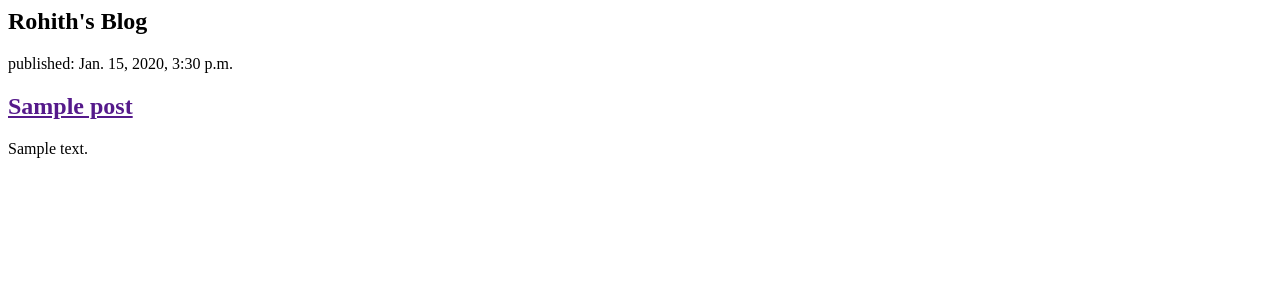
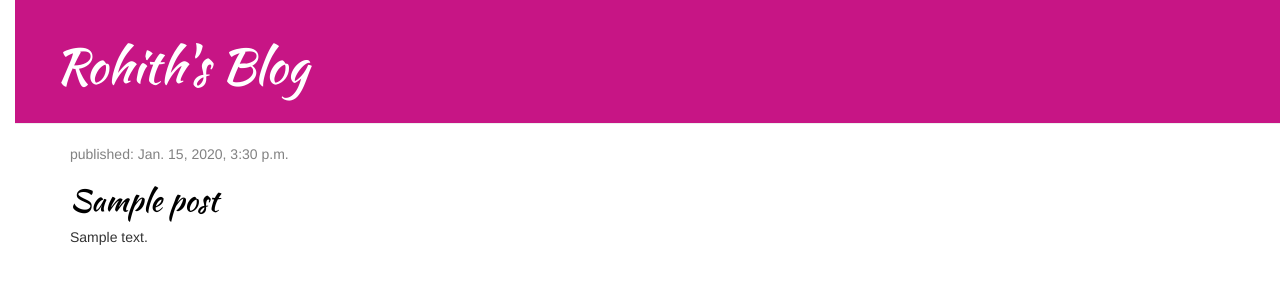
Before and after one commit to RohithSml/Django_Blog, a Django app: template mysite/blog/templates/blog/post_list.html in a window 1280 px wide. Shown: the top 300 px of the page. Run offline with Django 3.2, Linux system fonts and the light colour scheme; the template is opened without the code that fills it: values that come from a table or form of the project are taken from there, others are empty; tables that the repository leaves empty hold one stand-in row (values such as "Sample post"); some libraries are stand-ins or nearby versions.

Commit message:
Creates css files for template

```diff
--- /dev/null
+++ b/mysite/blog/static/css/blog.css
@@ -0,0 +1,57 @@
+h1 a, h2 a {
+    color: #C71585;
+    font-family: 'Kaushan Script', cursive;
+}
+
+body {
+    padding-left: 15px;
+}
+
+.page-header {
+    background-color: #C71585;
+    margin-top: 0;
+    padding: 20px 20px 20px 40px;
+    font-family: 'Kaushan Script', cursive;
+
+}
+
+.page-header h1, .page-header h1 a, .page-header h1 a:visited, .page-header h1 a:active {
+    color: #ffffff;
+    font-size: 36pt;
+    text-decoration: none;
+}
+
+.content {
+    margin-left: 40px;
+}
+
+h1, h2, h3, h4 {
+    font-family: 'Kaushan Script', cursive;
+}
+
+.date {
+    color: #828282;
+}
+
+.save {
+    float: right;
+}
+
+.post-form textarea, .post-form input {
+    width: 100%;
+}
+
+.top-menu, .top-menu:hover, .top-menu:visited {
+    color: #ffffff;
+    float: right;
+    font-size: 26pt;
+    margin-right: 20px;
+}
+
+.post {
+    margin-bottom: 70px;
+}
+
+.post h2 a, .post h2 a:visited {
+    color: #000000;
+}
--- a/mysite/blog/templates/blog/post_list.html
+++ b/mysite/blog/templates/blog/post_list.html
@@ -1,15 +1,31 @@
+{% load static %}
 <html>
   <head>
+     <link rel="stylesheet" href="//maxcdn.bootstrapcdn.com/bootstrap/3.2.0/css/bootstrap.min.css">
+     <link rel="stylesheet" href="//maxcdn.bootstrapcdn.com/bootstrap/3.2.0/css/bootstrap-theme.min.css">
+     <link rel="stylesheet" href="{% static 'css/blog.css' %}">
+    <link href="https://fonts.googleapis.com/css?family=Kaushan+Script&display=swap" rel="stylesheet" type="text/css" >
     <title> Rohith's Blog </title>
      <body>
-	<h2>Rohith's Blog</h2>
+       <div class="page-header">
+	 <h1>Rohith's Blog</h1>
+       </div>
+
+       <div class="content container">
+    <div class="row">
+        <div class="col-md-8">
             {% for post in posts %}
-	<div>
+                <div class="post">
+                    <div class="date">
                         <p>published: {{ post.published_date }}</p>
+                    </div>
                     <h2><a href="">{{ post.title }}</a></h2>
                     <p>{{ post.text|linebreaksbr }}</p>
                 </div>
             {% endfor %}
+        </div>
+    </div>
+</div>
 </body>
 <head>
 </html>
```
Lines whose indentation alone changed are shown as unchanged.
